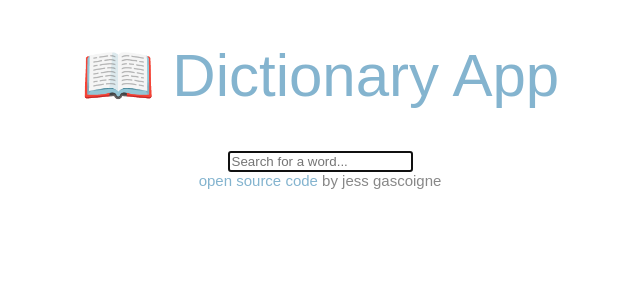
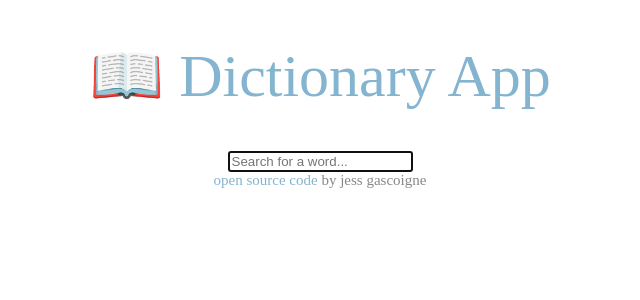
Before and after one commit to jessgascoigne/react-dictionary-app, a React (Create React App) app: page / in a window 1280 px wide. Shown: the top 300 px of the page, without its empty margins (320-960 px from the left). Built offline with nearby package versions, Linux system fonts and the light colour scheme.

Commit message:
Updated font family

```diff
--- a/src/index.css
+++ b/src/index.css
@@ -1,3 +1,3 @@
 body {
-  font-family: "Poppins", sans-serif;
+  font-family: "Libre Baskerville", serif;
 }
```
